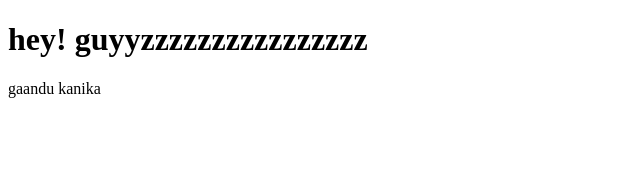
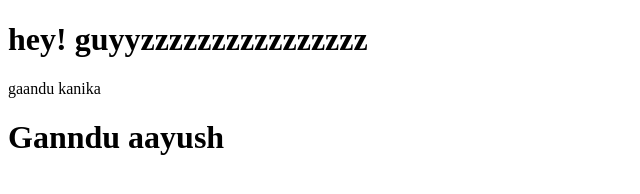
Before and after one commit to pandayamit/frontend-portion, a plain HTML site: page index.html in a window 1280 px wide. Shown: the whole page, without its empty margins (0-640 px from the left). Drawn offline with Linux system fonts and the light colour scheme.

Commit message:
index.html 1.2

```diff
--- a/index.html
+++ b/index.html
@@ -10,5 +10,7 @@
         hey! guyyzzzzzzzzzzzzzzzz
     </h1>
     <p>gaandu kanika</p>
+    <h1>Ganndu  aayush</h1>
+
 </body>
 </html>
```
